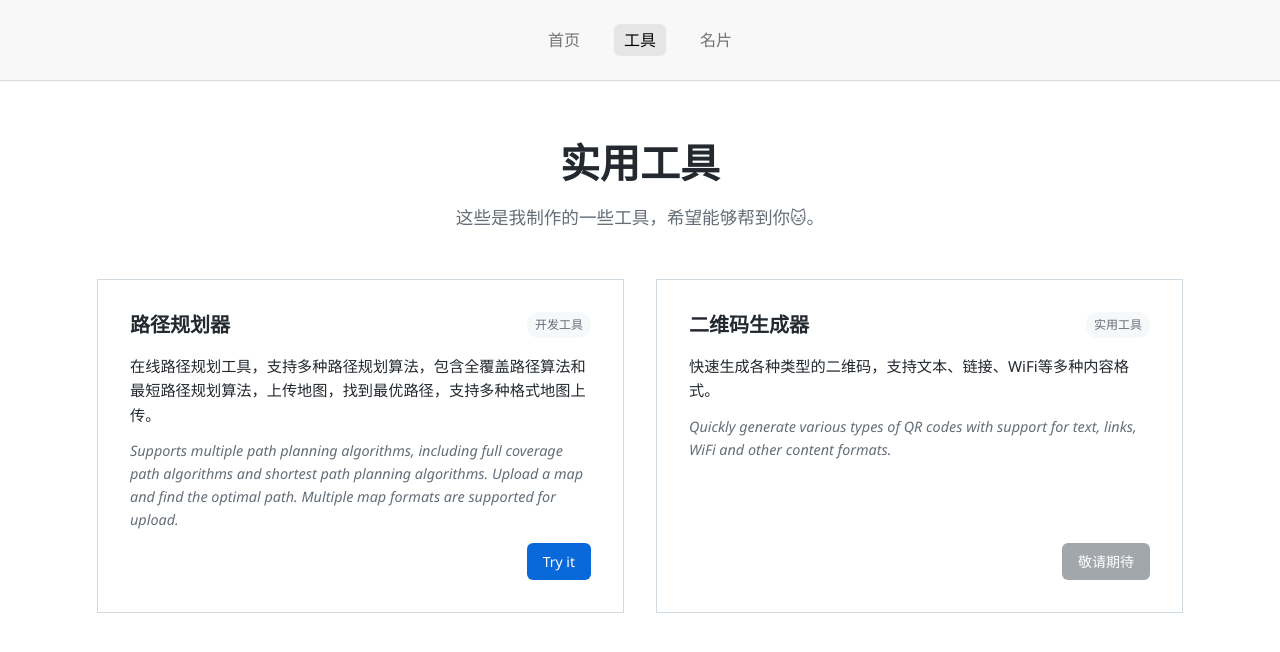
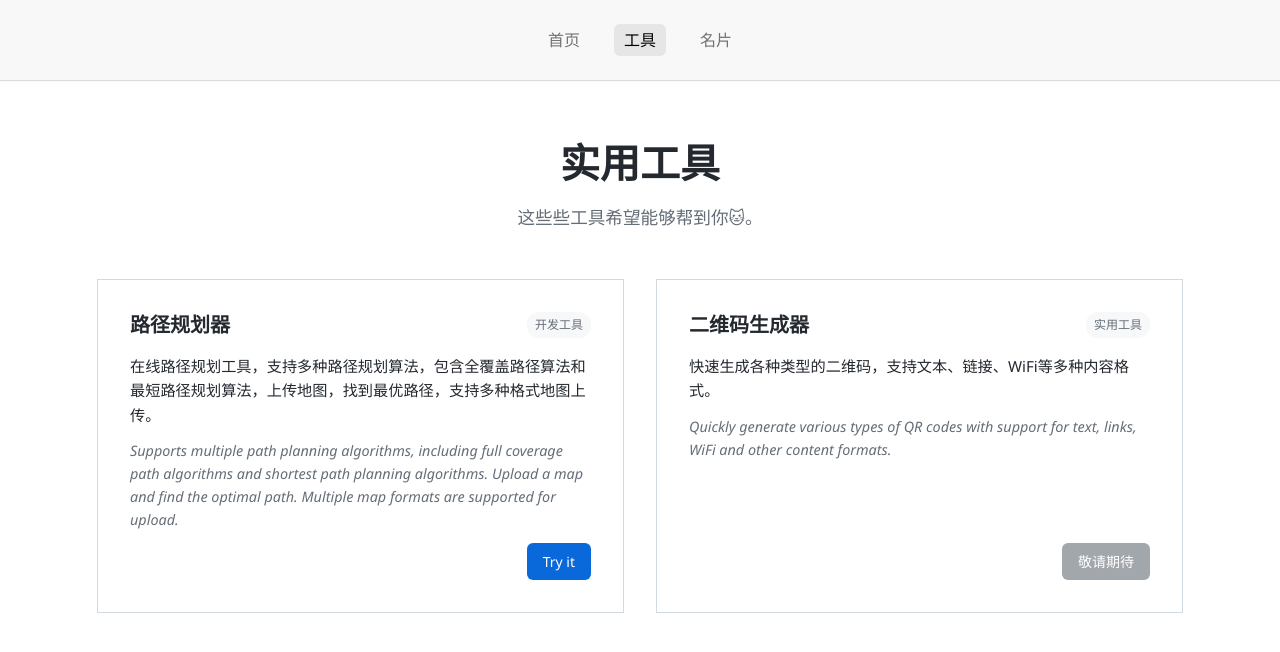
Before and after one commit to UnderHear/toolsWeb, a Vue app: page /tool in a window 1280 px wide. Shown: the top 652 px of the page. Built offline with nearby package versions, Linux system fonts and the light colour scheme.

Commit message:
some details

```diff
--- a/src/views/tool.vue
+++ b/src/views/tool.vue
@@ -2,7 +2,7 @@
   <div class="tool-container">
     <div class="tool-header">
       <h1 class="tool-title">实用工具</h1>
-      <p class="tool-subtitle">这些是我制作的一些工具，希望能够帮到你🐱。</p>
+      <p class="tool-subtitle">这些些工具希望能够帮到你🐱。</p>
     </div>
 
     <div class="tools-grid">
```
